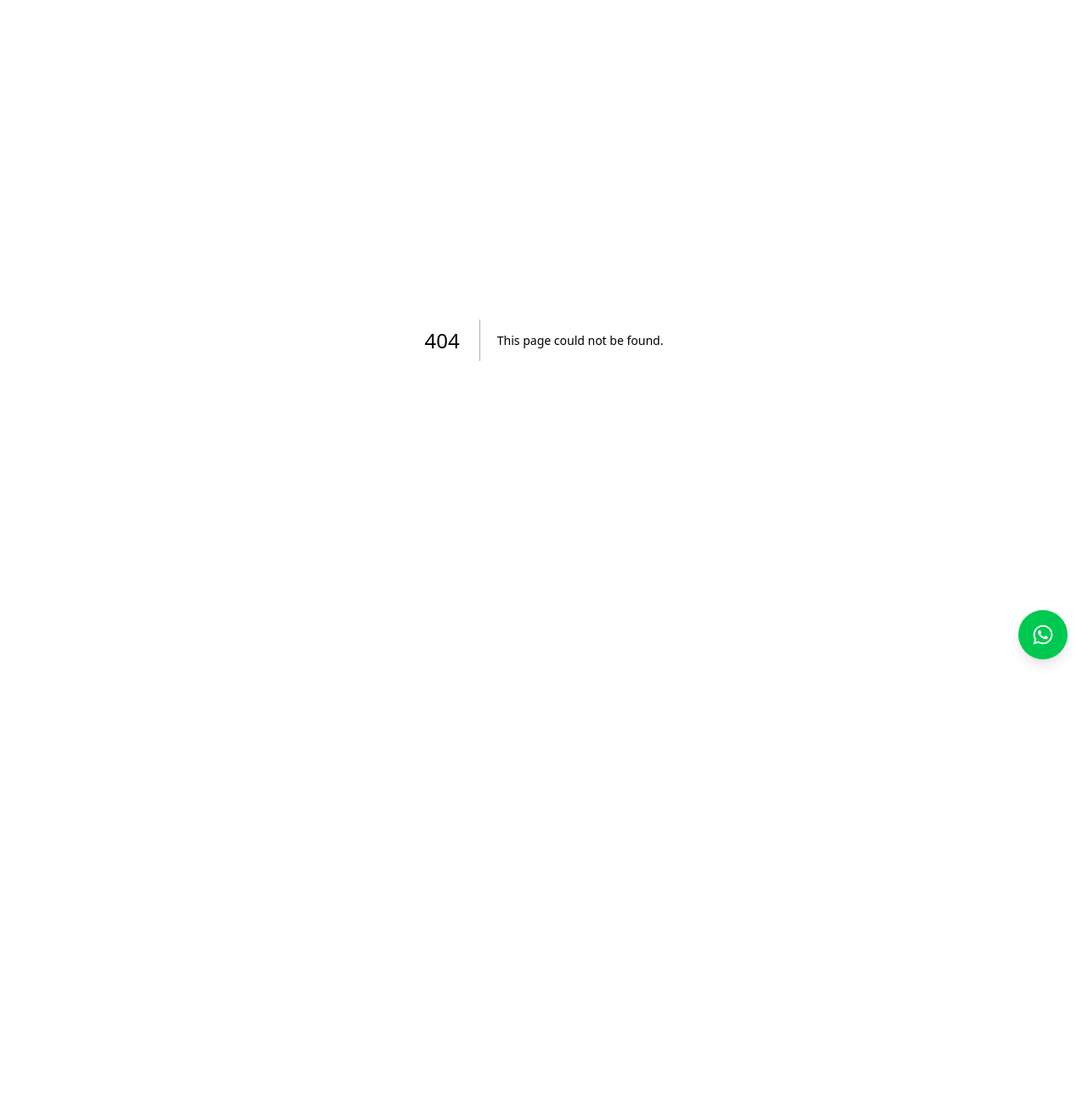
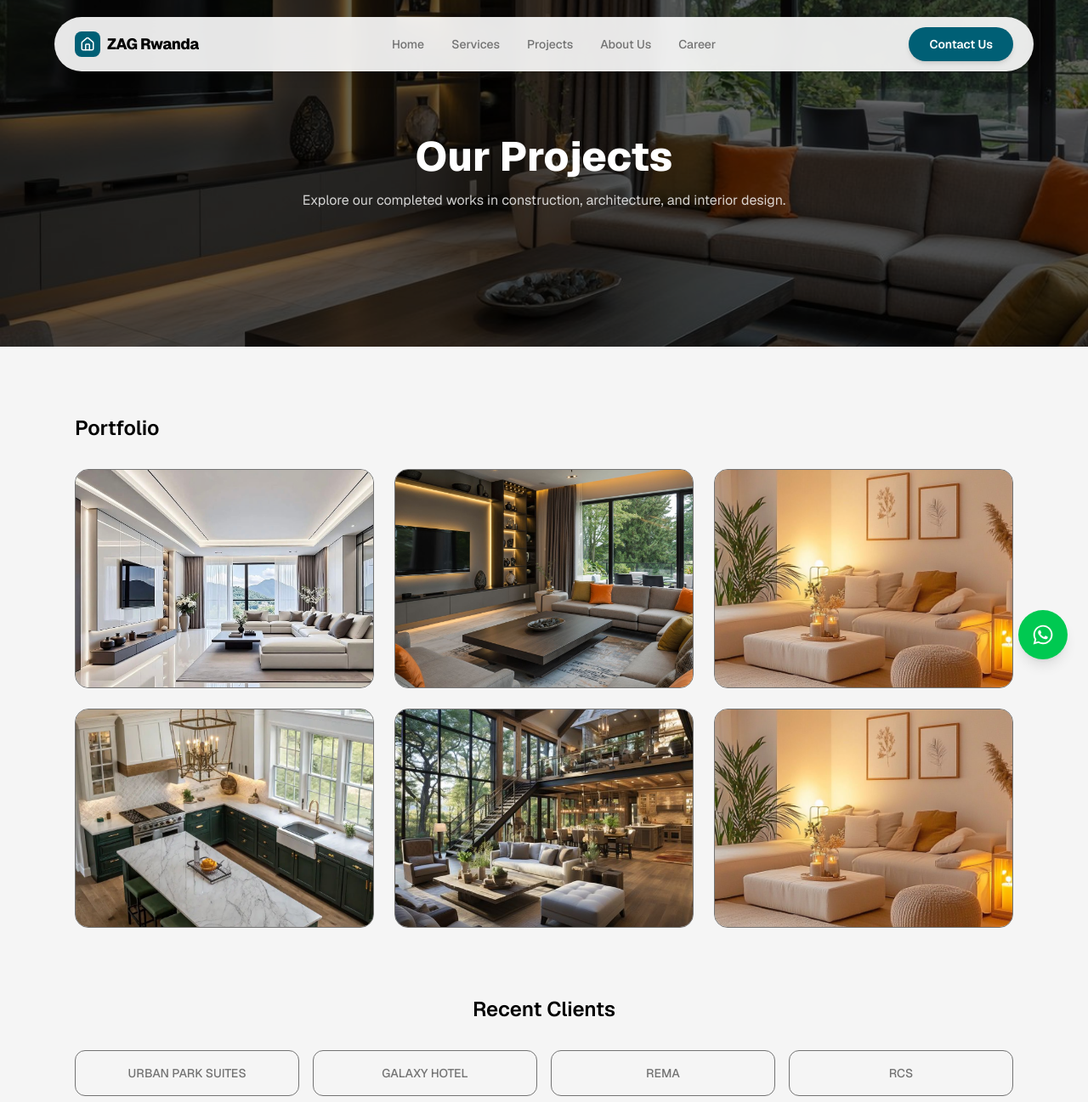
Before and after one commit to cdy-agency/zebra-artworks, a Next.js app: page /projects in a window 1280 px wide. Before the commit this address had no page. Shown: the top 1297 px of the page at 85% size. Before the commit the page ends 800 px from the top, so only its background shows below. Built offline with nearby package versions, Linux system fonts and the light colour scheme.

Commit message:
addContactPage

```diff
--- /dev/null
+++ b/app/contact/page.tsx
@@ -0,0 +1,9 @@
+import Contact from '@/components/contact/Contact'
+
+export default function (){
+    return(
+        <div>
+            <Contact/>
+        </div>
+    )
+}
--- /dev/null
+++ b/app/projects/page.jsx
@@ -0,0 +1,8 @@
+import ProjectsPage from "../../components/projects/Projects"
+export default function ProjectPage(){
+return (
+    <div>
+        <ProjectsPage/>
+    </div>
+)
+}
--- a/components/NavBar.tsx
+++ b/components/NavBar.tsx
@@ -48,7 +48,7 @@ export default function Navbar() {
 
         {/* CTA Button (kept for quick access to contacts) */}
         <Link
-          href="/contacts"
+          href="/contact"
           className="hidden md:inline-flex items-center gap-2 bg-primary hover:bg-primary-dark text-background font-semibold text-sm px-6 py-2.5 rounded-full transition-all duration-200 shadow-md hover:shadow-lg hover:-translate-y-0.5"
         >
           Contact Us
--- /dev/null
+++ b/components/contact/Contact.tsx
@@ -0,0 +1,153 @@
+"use client";
+
+import Navbar from "../NavBar";
+import Footer from "../Footer";
+import { Phone, Mail, MapPin } from "lucide-react";
+
+export default function ContactPage() {
+  return (
+    <>
+      <Navbar />
+
+      <main className="bg-subtle min-h-screen">
+
+        {/* 🔥 HERO */}
+        <section className="relative w-full py-40 px-6 text-center overflow-hidden -mt-28">
+
+          <div
+            className="absolute inset-0 bg-cover bg-center"
+            style={{ backgroundImage: "url('/interior4.jpg')" }}
+          />
+
+          <div className="absolute inset-0 bg-gray-dark/60" />
+
+          <div className="relative z-10 pt-28">
+            <h1 className="text-4xl md:text-5xl font-extrabold text-background">
+              Contact Us
+            </h1>
+          </div>
+        </section>
+
+        {/* 🔥 CONTENT */}
+        <section className="px-6 py-20">
+          <div className="max-w-6xl mx-auto grid md:grid-cols-2 gap-10">
+
+            {/* 📝 FORM */}
+            <div className="space-y-6">
+
+              <h2 className="text-3xl font-bold text-foreground">
+                Get In Touch
+              </h2>
+
+              <p className="text-gray-mid text-sm">
+                Have a project in mind? Reach out to us and let’s build something amazing together.
+              </p>
+
+              <form className="space-y-4">
+
+                <input
+                  type="text"
+                  placeholder="Your Name"
+                  className="w-full p-3 rounded-xl border border-line bg-subtle focus:outline-none focus:border-primary"
+                />
+
+                <input
+                  type="email"
+                  placeholder="Your Email"
+                  className="w-full p-3 rounded-xl border border-line bg-subtle focus:outline-none focus:border-primary"
+                />
+
+                <input
+                  type="text"
+                  placeholder="Subject"
+                  className="w-full p-3 rounded-xl border border-line bg-subtle focus:outline-none focus:border-primary"
+                />
+
+                <textarea
+                  placeholder="Your Message"
+                  rows={5}
+                  className="w-full p-3 rounded-xl border border-line bg-subtle focus:outline-none focus:border-primary"
+                />
+
+                <button
+                  type="submit"
+                  className="w-full bg-primary text-white py-3 rounded-xl font-semibold hover:bg-primary-dark transition"
+                >
+                  Send Message
+                </button>
+
+              </form>
+            </div>
+
+            {/* 📞 CONTACT INFO */}
+            <div className="space-y-6">
+
+              {/* Phone */}
+              <div className="bg-subtle border border-line p-6 rounded-2xl flex items-center gap-4 hover:shadow-md transition">
+                <div className="w-12 h-12 flex items-center justify-center rounded-full bg-primary text-white">
+                  <Phone size={20} />
+                </div>
+                <div>
+                  <p className="font-semibold text-foreground">Phone / WhatsApp</p>
+                  <p className="text-gray-mid text-sm">(250) 784 843 042</p>
+                </div>
+              </div>
+
+              {/* Email */}
+              <div className="bg-subtle border border-line p-6 rounded-2xl flex items-center gap-4 hover:shadow-md transition">
+                <div className="w-12 h-12 flex items-center justify-center rounded-full bg-primary text-white">
+                  <Mail size={20} />
+                </div>
+                <div>
+                  <p className="font-semibold text-foreground">Email Address</p>
+                  <p className="text-gray-mid text-sm">zagrwanda@yahoo.com</p>
+                </div>
+              </div>
+
+              {/* Address */}
+              <div className="bg-subtle border border-line p-6 rounded-2xl flex items-center gap-4 hover:shadow-md transition">
+                <div className="w-12 h-12 flex items-center justify-center rounded-full bg-primary text-white">
+                  <MapPin size={20} />
+                </div>
+                <div>
+                  <p className="font-semibold text-foreground">Our Location</p>
+                  <p className="text-gray-mid text-sm">
+                    1 KN 78 St, Kigali – Norssken House
+                  </p>
+                </div>
+              </div>
+
+              {/* 🌐 SOCIAL MEDIA */}
+              <div className="bg-subtle border border-line p-6 rounded-2xl space-y-3">
+                <p className="font-semibold text-foreground">Follow Us</p>
+
+                <div className="flex gap-4 text-sm text-gray-mid">
+                  <span className="hover:text-primary cursor-pointer">Twitter @zagrwanda</span>
+                  <span className="hover:text-primary cursor-pointer">LinkedIn</span>
+                  <span className="hover:text-primary cursor-pointer">Instagram</span>
+                </div>
+              </div>
+
+            </div>
+          </div>
+        </section>
+
+        {/* 🗺️ MAP */}
+        <section className="px-6 pb-24">
+          <div className="max-w-6xl mx-auto rounded-2xl overflow-hidden border border-line">
+
+            <iframe
+              src="https://maps.google.com/maps?q=Kigali%20Norrsken%20House&t=&z=13&ie=UTF8&iwloc=&output=embed"
+              className="w-full h-[400px] border-0"
+              loading="lazy"
+            />
+
+          </div>
+        </section>
+
+      </main>
+
+      <Footer />
+    </>
+  );
+}
--- /dev/null
+++ b/components/projects/Projects.jsx
@@ -0,0 +1,129 @@
+"use client";
+
+import Image from "next/image";
+import Navbar from "../NavBar";
+import Footer from "../Footer";
+
+const projects = [
+  { src: "/interior1.jpg", title: "Modern Interior Design" },
+  { src: "/interior2.jpg", title: "Office Workspace" },
+  { src: "/interior3.jpg", title: "Luxury Living Room" },
+  { src: "/interior4.jpg", title: "Commercial Space" },
+  { src: "/interior5.jpg", title: "Hotel Interior" },
+  { src: "/interior3.jpg", title: "Landscape Design" },
+];
+
+const clients = [
+  "URBAN PARK SUITES",
+  "GALAXY HOTEL",
+  "REMA",
+  "RCS",
+  "SHREECOM",
+  "PWC",
+  "MR ROOF",
+  "CHARISMA BOOKSTORE",
+  "GORILLA GAMES",
+  "BRANDSPEAK",
+  "IPRC TUMBA",
+  "TOMTRANSFERS",
+  "NEWSPECIES",
+  "BEST GADGET",
+  "SAMSUNG 250",
+  "KIGALI PHONES KT",
+];
+
+export default function ProjectsPage() {
+  return (
+    <>
+      <Navbar />
+
+      <main className="bg-subtle min-h-screen">
+
+        {/* 🔥 HERO SECTION (NEW) */}
+        <section className="relative w-full py-40 px-6 text-center overflow-hidden -mt-28">
+
+          {/* Background Image */}
+          <div
+            className="absolute inset-0 bg-cover bg-center"
+            style={{ backgroundImage: "url('/interior2.jpg')" }}
+          />
+
+          {/* Overlay */}
+          <div className="absolute inset-0 bg-gray-dark/60" />
+
+          {/* Content */}
+          <div className="relative z-10 pt-28">
+            <h1 className="text-4xl md:text-5xl font-extrabold text-background">
+              Our Projects
+            </h1>
+
+            <p className="text-background/80 mt-4 max-w-2xl mx-auto">
+              Explore our completed works in construction, architecture, and interior design.
+            </p>
+          </div>
+        </section>
+
+        {/* CONTENT */}
+        <div className="max-w-6xl mx-auto px-6 pt-20 pb-32 space-y-20">
+
+          {/* 🖼️ PROJECT GALLERY */}
+          <section className="space-y-8">
+            <h2 className="text-2xl font-semibold text-foreground">
+              Portfolio
+            </h2>
+
+            <div className="grid sm:grid-cols-2 md:grid-cols-3 gap-6">
+
+              {projects.map((project, index) => (
+                <div
+                  key={index}
+                  className="group relative overflow-hidden rounded-2xl bg-gray-dark/5 border border-line cursor-pointer hover:-translate-y-1 transition-all duration-300"
+                >
+                  <div className="relative h-64 w-full">
+                    <Image
+                      src={project.src}
+                      alt={project.title}
+                      fill
+                      className="object-cover group-hover:scale-110 transition duration-500"
+                    />
+                  </div>
+
+                  {/* Overlay */}
+                  <div className="absolute inset-0 bg-gray-dark/60 opacity-0 group-hover:opacity-100 transition flex items-center justify-center">
+                    <p className="text-white font-semibold text-center px-4">
+                      {project.title}
+                    </p>
+                  </div>
+                </div>
+              ))}
+
+            </div>
+          </section>
+
+          {/* 🤝 CLIENTS */}
+          <section className="space-y-8">
+            <h2 className="text-2xl font-semibold text-foreground text-center">
+              Recent Clients
+            </h2>
+
+            <div className="grid grid-cols-2 sm:grid-cols-3 md:grid-cols-4 gap-4">
+
+              {clients.map((client, index) => (
+                <div
+                  key={index}
+                  className="bg-subtle border border-line rounded-xl py-4 px-3 text-center text-sm font-medium text-gray-mid hover:text-primary hover:border-primary transition"
+                >
+                  {client}
+                </div>
+              ))}
+
+            </div>
+          </section>
+
+        </div>
+      </main>
+
+      <Footer />
+    </>
+  );
+}
```
